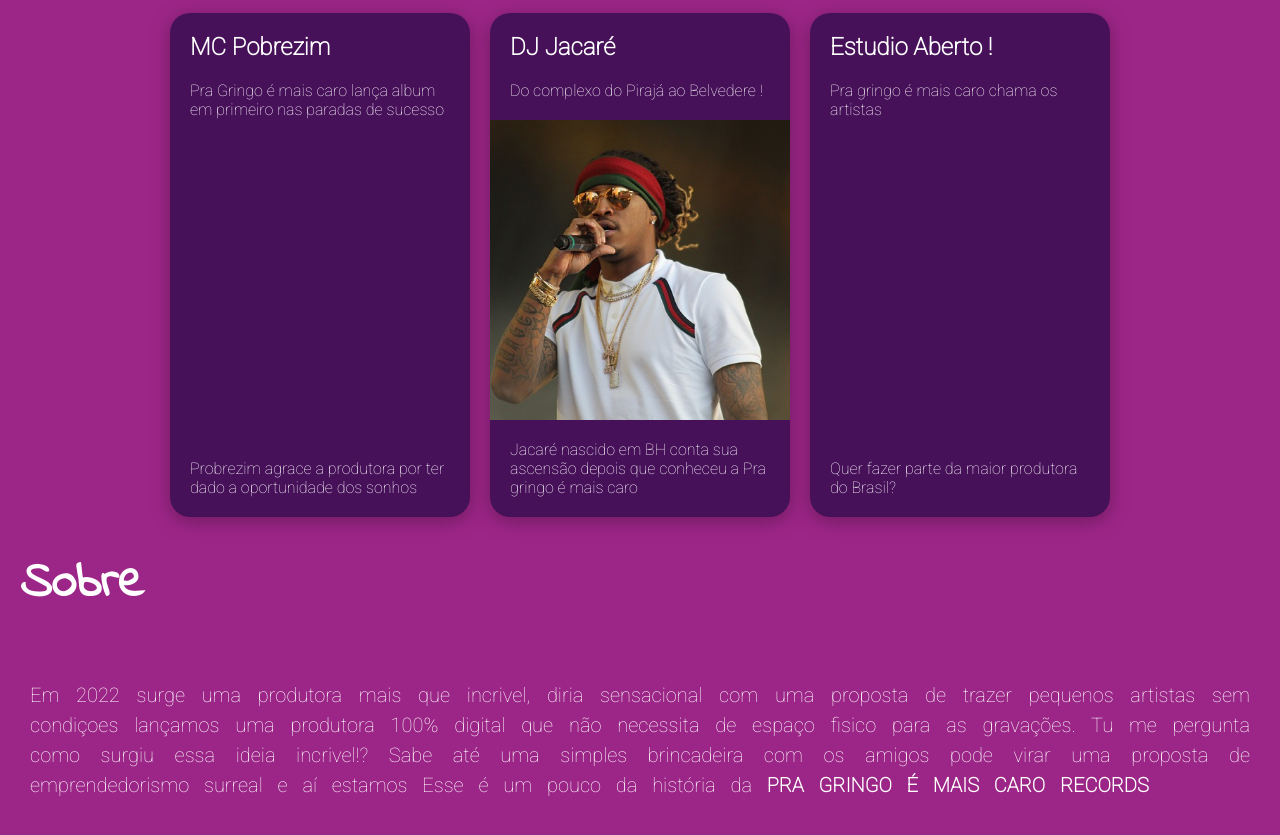
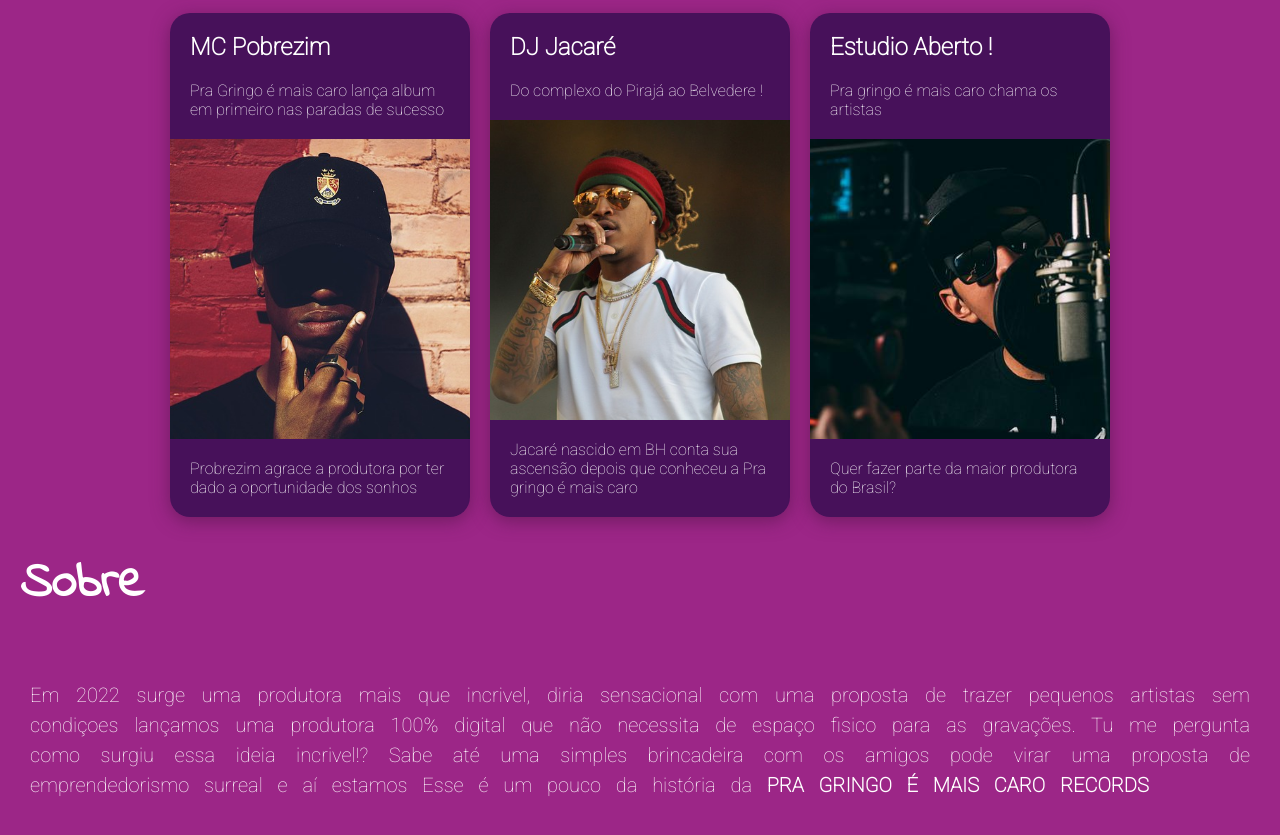
Before and after one commit to jbarbosaamancio/pragringoemaiscaro, a plain HTML site: page index.html in a window 1280 px wide. Shown: the part 960-1795 px from the top of the page. Drawn offline with Linux system fonts and the light colour scheme; a script that the page names is missing.

Commit message:
Update main.css

```diff
--- a/assets/main.css
+++ b/assets/main.css
@@ -137,13 +137,19 @@ p{
     height: 300px;
 }
 #img-1{
-    background: url("pragringoemaiscaro/assets/rapper-one.jpg") center/cover;
+    background-image: url("../assets/rapper-one.jpg");
+    background-size: cover;
+    background-position: center center;
 }
 #img-2{
-    background: url("/assets/rapper-two.jpg") center/cover;
+    background-image: url("../assets/rapper-two.jpg");
+    background-size: cover;
+    background-position: center center;
 }
 #img-3{
-    background-image: url("/assets/rapper-three.jpg") center/cover;
+    background-image: url("../assets/rapper-three.jpg");
+    background-size: cover;
+    background-position: center center;
 }
 .top-card{
     padding: 20px;
```
